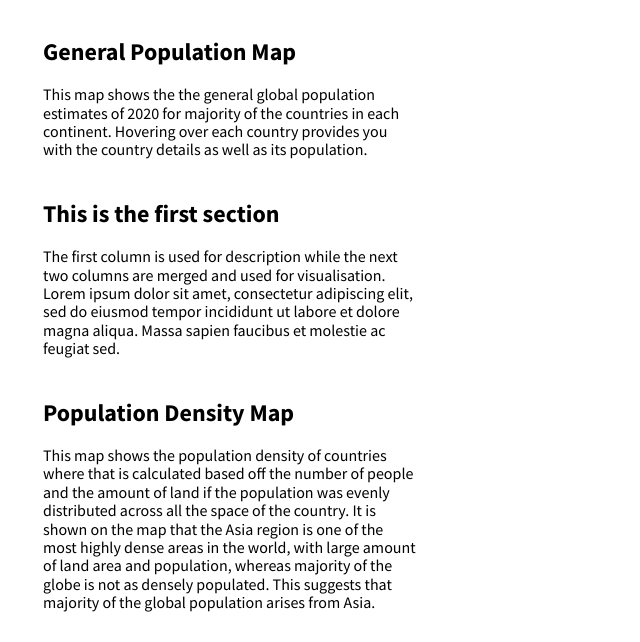
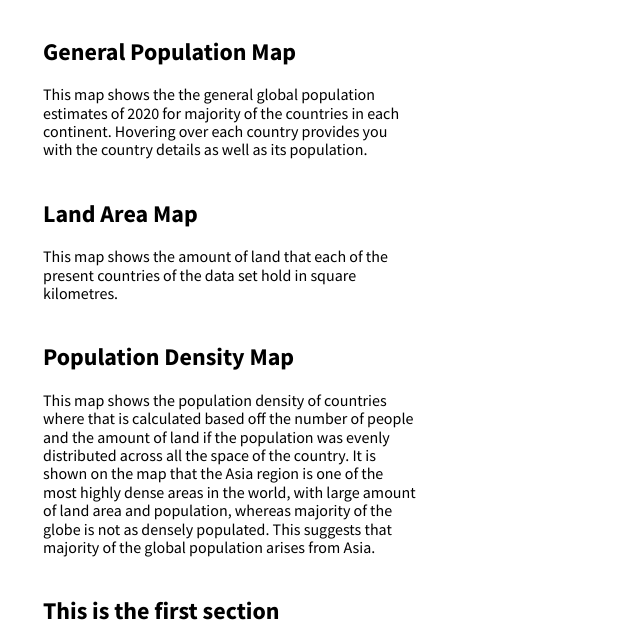
Before and after one commit to vlam0004/FIT3179, a plain HTML site: page index.html in a window 1280 px wide. Shown: the part 115-757 px from the top of the page, without its empty margins (7-647 px from the left). Drawn offline with nearby package versions, Linux system fonts and the light colour scheme; a script that the page names is missing.

Commit message:
Update index.html

```diff
--- a/index.html
+++ b/index.html
@@ -82,8 +82,8 @@
     <div class="pure-g">
         <div class="pure-u-1-3">
           <div class="description description-left">
-            <h2>This is the first section</h2>
-            <p>The first column is used for description while the next two columns are merged and used for visualisation. Lorem ipsum dolor sit amet, consectetur adipiscing elit, sed do eiusmod tempor incididunt ut labore et dolore magna aliqua. Massa sapien faucibus et molestie ac feugiat sed. </p>
+            <h2>Land Area Map</h2>
+            <p>This map shows the amount of land that each of the present countries of the data set hold in square kilometres.  </p>
           </div>
         </div>
         <div class="pure-u-2-3">
```
